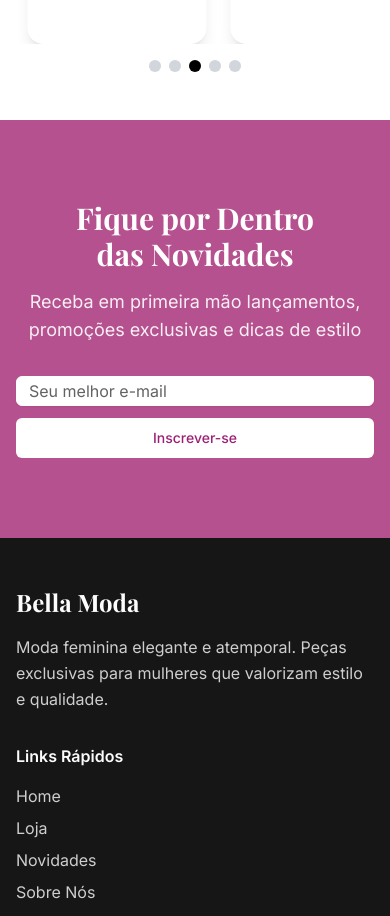
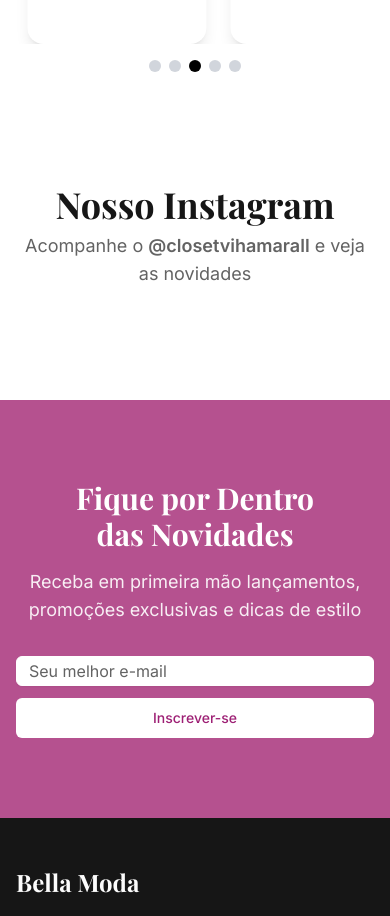
Before and after one commit to kaike-sousa/closetvihamaral, a Next.js app: page / in a window 390 px wide. Shown: the part 3240-4156 px from the top of the page. Built offline with nearby package versions, Linux system fonts and the light colour scheme; a web font is replaced by a local one.

Commit message:
adicionando instagram feed na página

```diff
--- a/app/page.tsx
+++ b/app/page.tsx
@@ -4,6 +4,7 @@ import { CategoryBubbles } from "@/components/category-bubbles"
 import { ProductGrid } from "@/components/product-grid"
 import { Reviews } from "@/components/reviews"
 import { Newsletter } from "@/components/newsletter"
+import InstagramFeed from "@/components/instagramfeed"
 import InstagramBanner from "@/components/instagram-banner"
 import { Footer } from "@/components/footer"
 import { InfoSection } from "@/components/info-section"
@@ -19,6 +20,7 @@ export default function Home() {
         <ProductGrid />
         <InstagramBanner />
         <Reviews />
+        <InstagramFeed />
         <Newsletter />
       </main>
       <Footer />
--- /dev/null
+++ b/components/instagramfeed.tsx
@@ -0,0 +1,36 @@
+    "use client"
+
+    import { useEffect } from "react"
+
+    export default function InstagramFeed() {
+    useEffect(() => {
+        const script = document.createElement("script")
+        script.src = "https://elfsightcdn.com/platform.js"
+        script.async = true
+        document.body.appendChild(script)
+    }, [])
+
+    return (
+        <section id="instagram" className="py-16 bg-white">
+        <div className="container mx-auto px-4">
+            {/* Título */}
+            <div className="text-center mb-12">
+            <h2 className="font-serif text-4xl md:text-5xl font-bold mb-2 text-balance">
+                Nosso Instagram
+            </h2>
+            <p className="text-muted-foreground text-lg">
+                Acompanhe o <span className="font-semibold">@closetvihamarall</span> e veja as novidades
+            </p>
+            </div>
+
+            {/* Feed Elfsight */}
+            <div className="flex justify-center">
+            <div
+                className="elfsight-app-8a94210b-841c-4779-8595-1691cac0baef"
+                data-elfsight-app-lazy
+            ></div>
+            </div>
+        </div>
+        </section>
+    )
+    }
```
